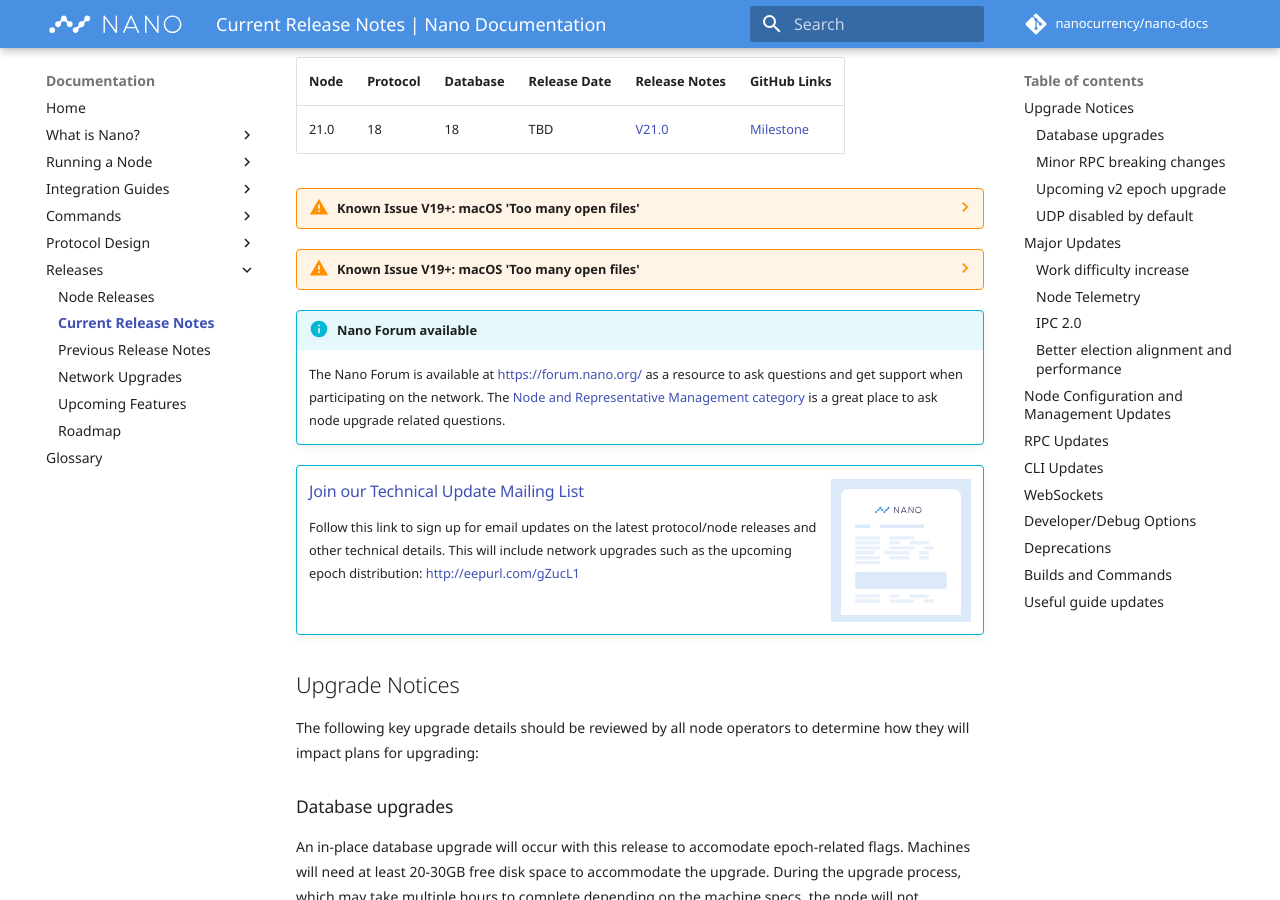
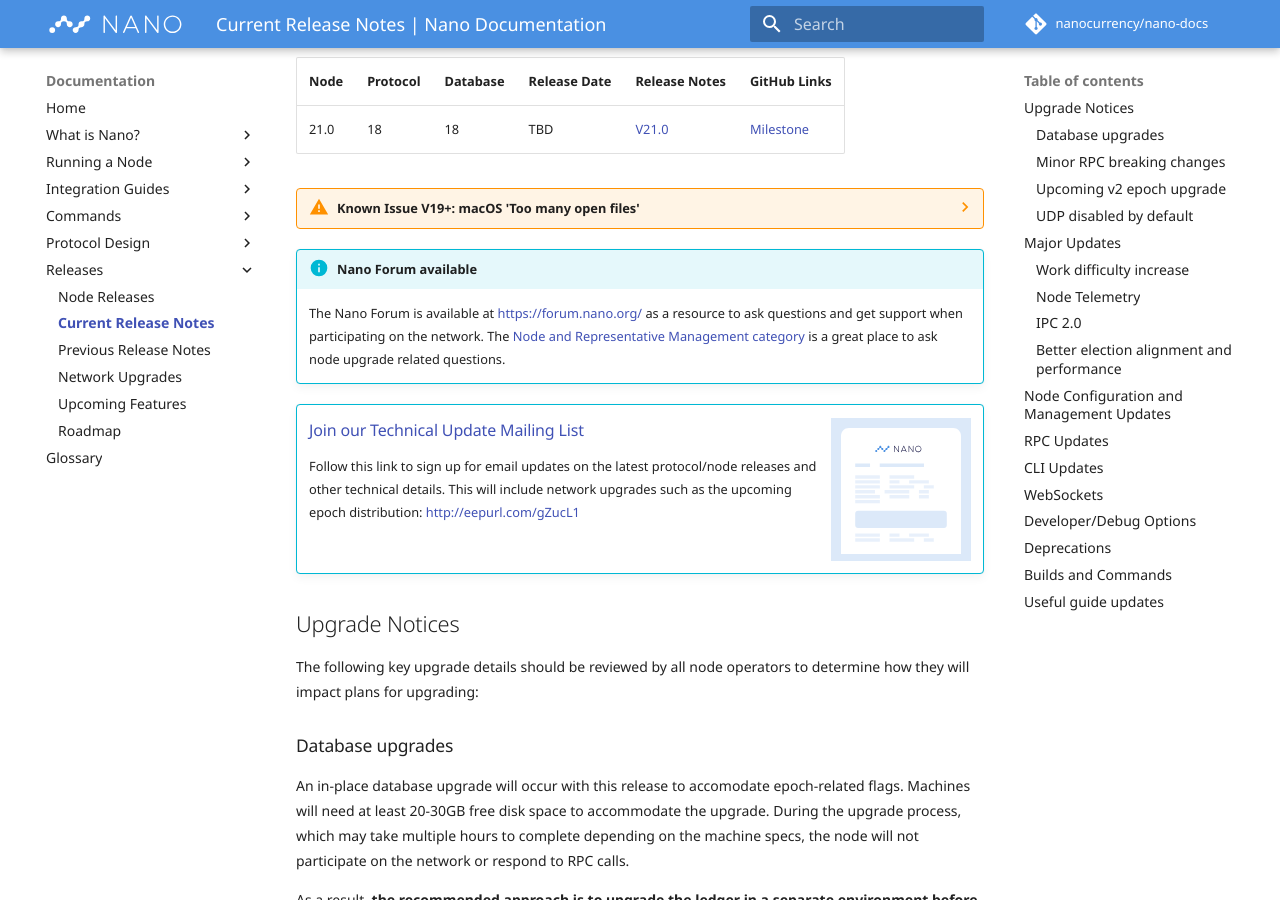
Before and after one commit to nanocurrency/nano-docs, an MkDocs documentation site: the page built from docs/releases/current-release-notes.md, in a window 1280 px wide and 900 px high, scrolled down 303 px. Built offline with MkDocs 1.6.1 and Material for MkDocs 9.7.7, drawn with Linux system fonts in a browser that asks for light colours; comment, search, counter and statistics services are not loaded.

Commit message:
Remove duplicate known issue on V21 release notes (#325)

```diff
--- a/docs/releases/current-release-notes.md
+++ b/docs/releases/current-release-notes.md
@@ -9,8 +9,6 @@
 	The details here are nearly final, but subject to change prior to the final release.
 
 --8<-- "release-details-v21-0.md"
-
---8<-- "known-issue-macos-too-many-open-files.md"
 
 !!! info "Nano Forum available"
 	The Nano Forum is available at https://forum.nano.org/ as a resource to ask questions and get support when participating on the network. The [Node and Representative Management category](https://forum.nano.org/c/node-and-rep) is a great place to ask node upgrade related questions.
```
